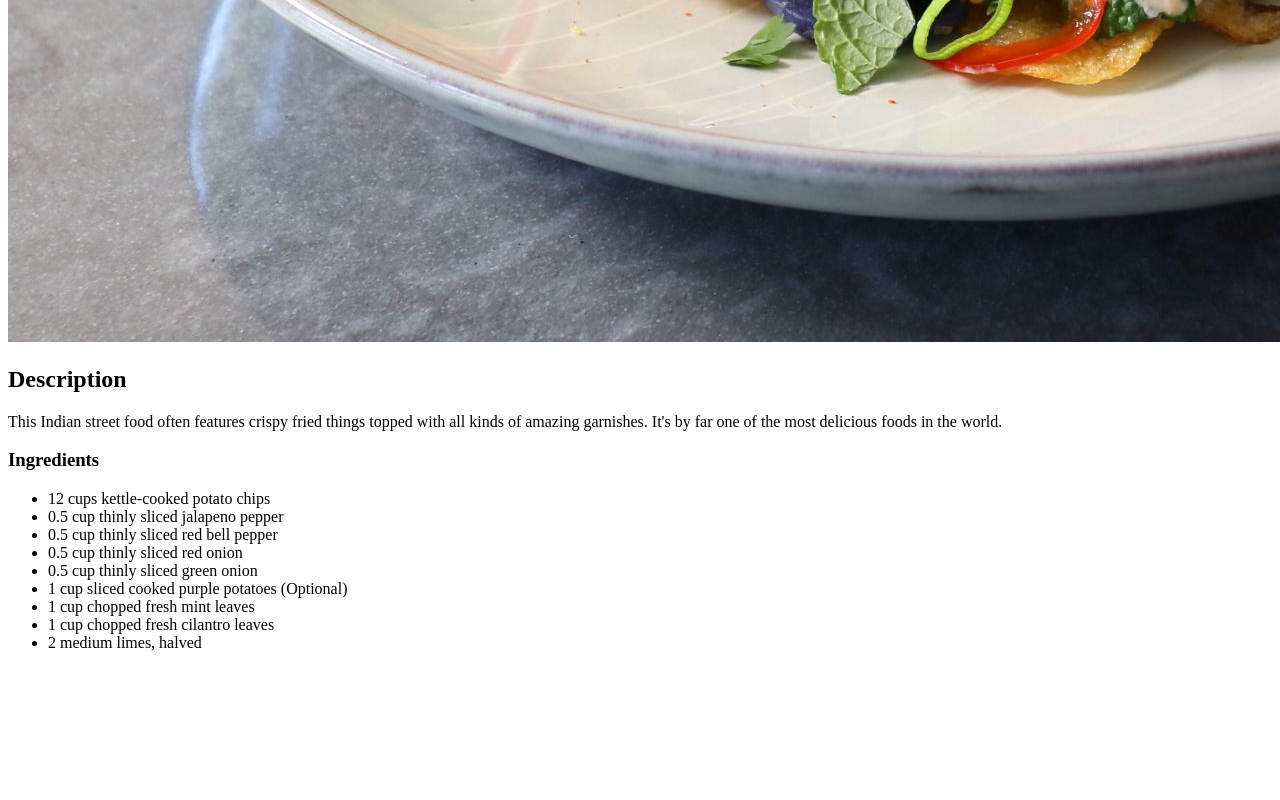
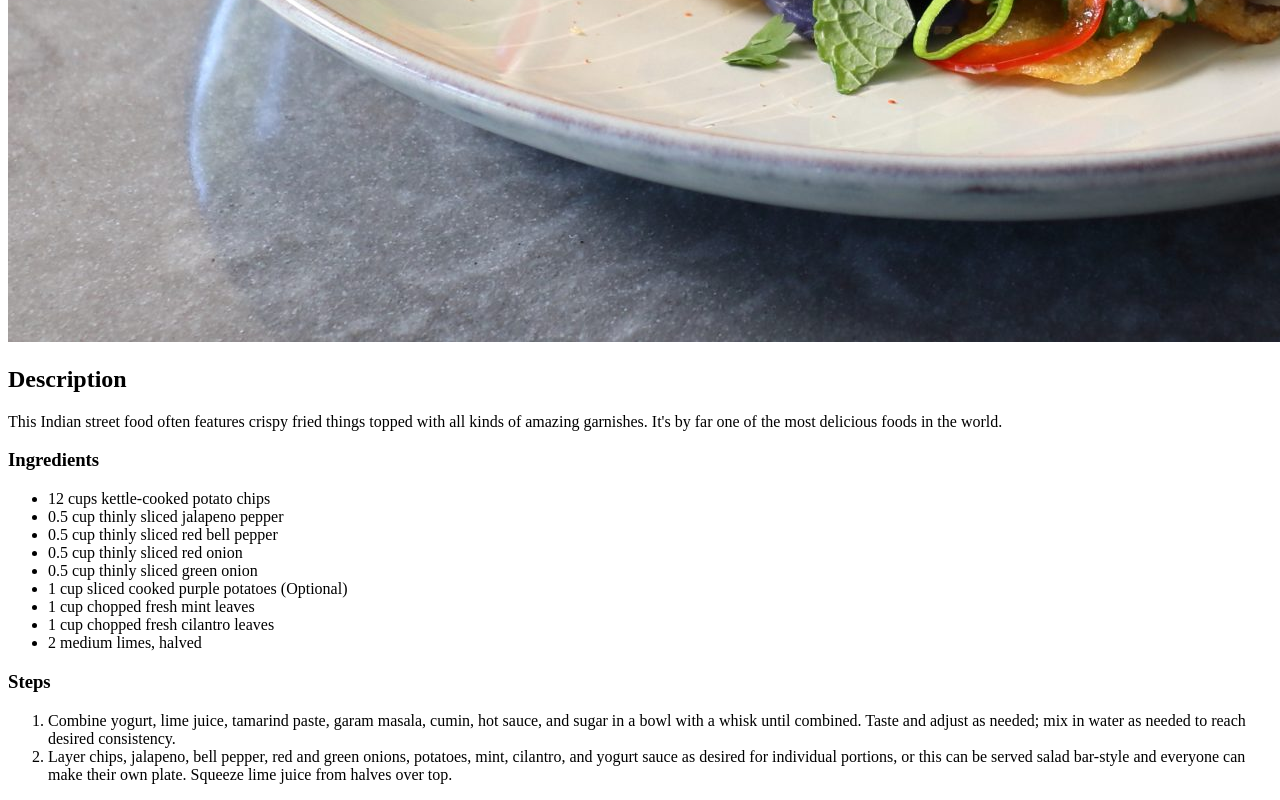
Before and after one commit to BMCARDONA/odin-recipes, a plain HTML site: page recipes/indian_potato_chip_salad.html in a window 1280 px wide. Shown: the part 1071-1871 px from the top of the page. Before the commit the page ends 1739 px from the top, so only its background shows below. Drawn offline with Linux system fonts and the light colour scheme.

Commit message:
Add ordered list of steps to create dish

```diff
--- a/recipes/indian_potato_chip_salad.html
+++ b/recipes/indian_potato_chip_salad.html
@@ -23,5 +23,15 @@
     <li>1 cup chopped fresh cilantro leaves</li>
     <li>2 medium limes, halved</li>
   </ul>
+  <h3>Steps</h3>
+  <ol>
+    <li>
+      Combine yogurt, lime juice, tamarind paste, garam masala, cumin, hot sauce, and sugar in a bowl with a whisk until combined. Taste and adjust as needed; mix in water as needed to reach desired consistency.
+    </li>
+    <li>
+      Layer chips, jalapeno, bell pepper, red and green onions, potatoes, mint, cilantro, and yogurt sauce as desired for individual portions, or this can be served salad bar-style and everyone can make their own plate. Squeeze lime juice from halves over top.
+    </li>
+  </ol>
+
 </body>
 </html>
```
